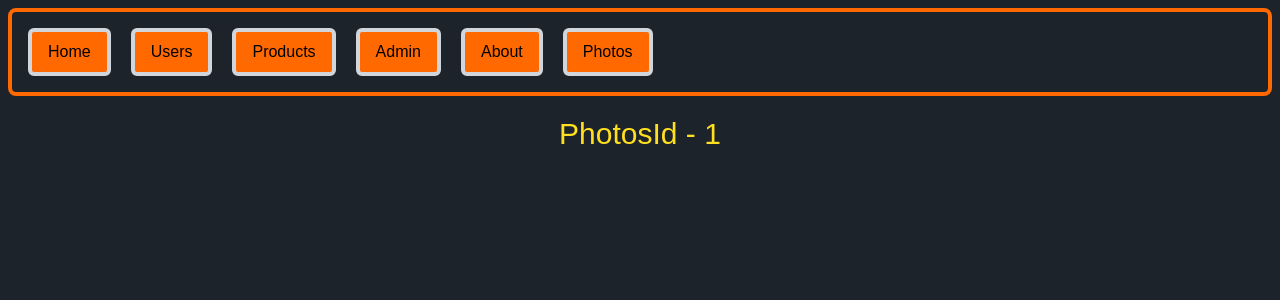
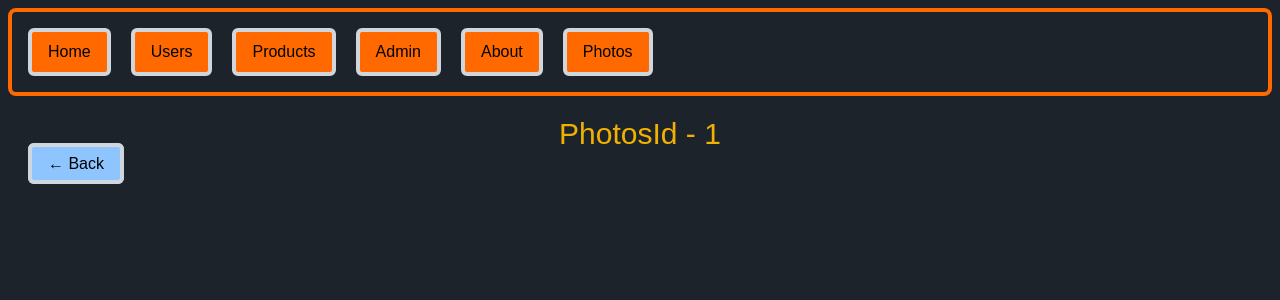
Before and after one commit to Alanimustafa/LRN-NEXTJS-MOSH, a Next.js app: page /photos/1 in a window 1280 px wide. Shown: the top 300 px of the page. Built offline with nearby package versions, Linux system fonts and the light colour scheme.

Commit message:
Code Updated

```diff
--- a/app/photos/[id]/page.tsx
+++ b/app/photos/[id]/page.tsx
@@ -1,4 +1,5 @@
 import React from 'react'
+import Link from 'next/link';
 
 interface Props {
 
@@ -11,7 +12,8 @@ const PhotosId = async (props: Props) => {
 
     return (
       <div>
-        <h2 className='text-yellow-300 text-3xl text-center'>PhotosId - {id}</h2>
+        <h2 className='text-yellow-500 text-3xl text-center'>PhotosId - {id}</h2>
+        <Link href='/photos' className="px-4 py-2 bg-blue-300 text-black border-4 border-gray-300 rounded-md  hover:bg-black hover:text-blue-300 hover:border-4 hover:border-orange-500 cursor-pointer mr-5">← Back</Link>
       </div>
     )
 }
```
